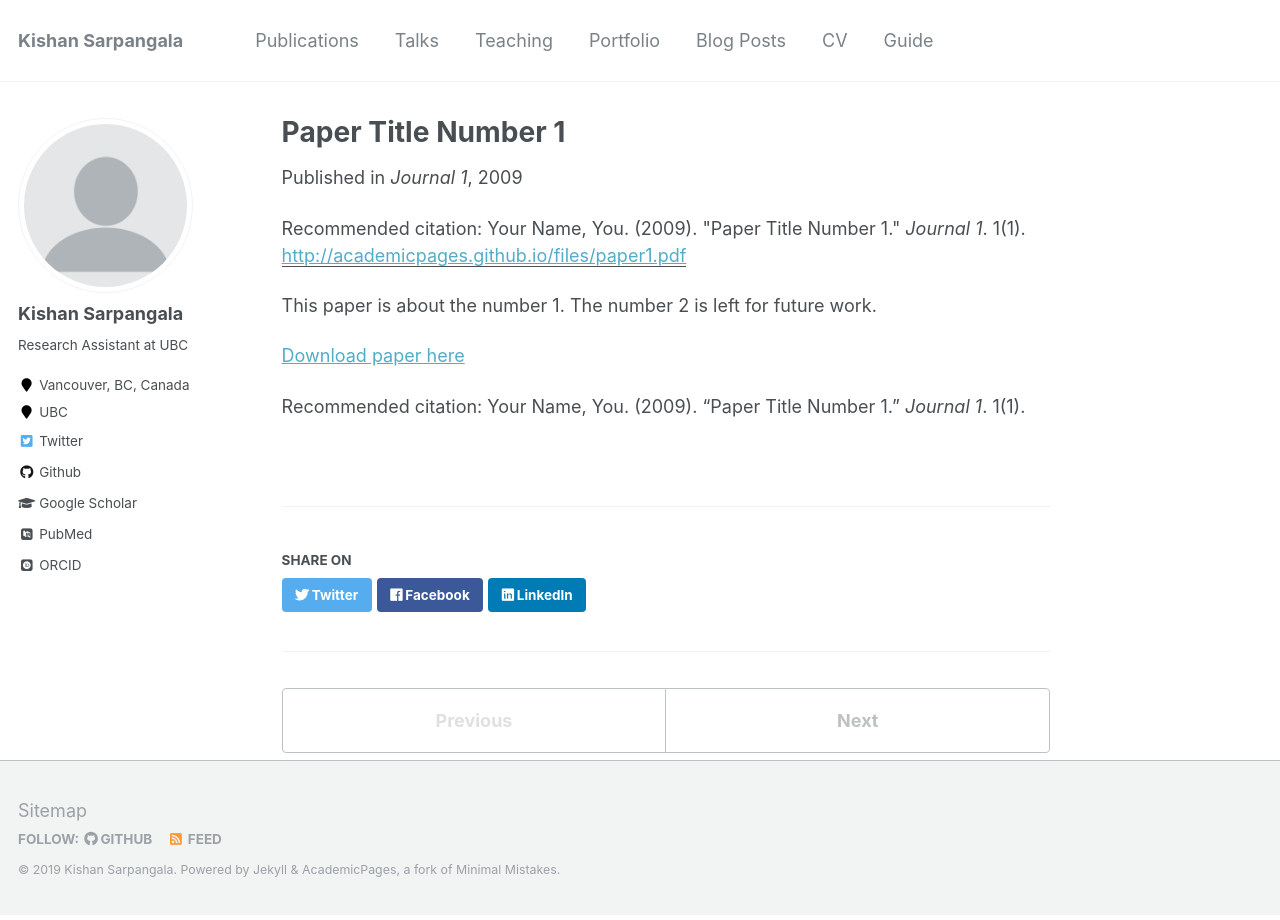
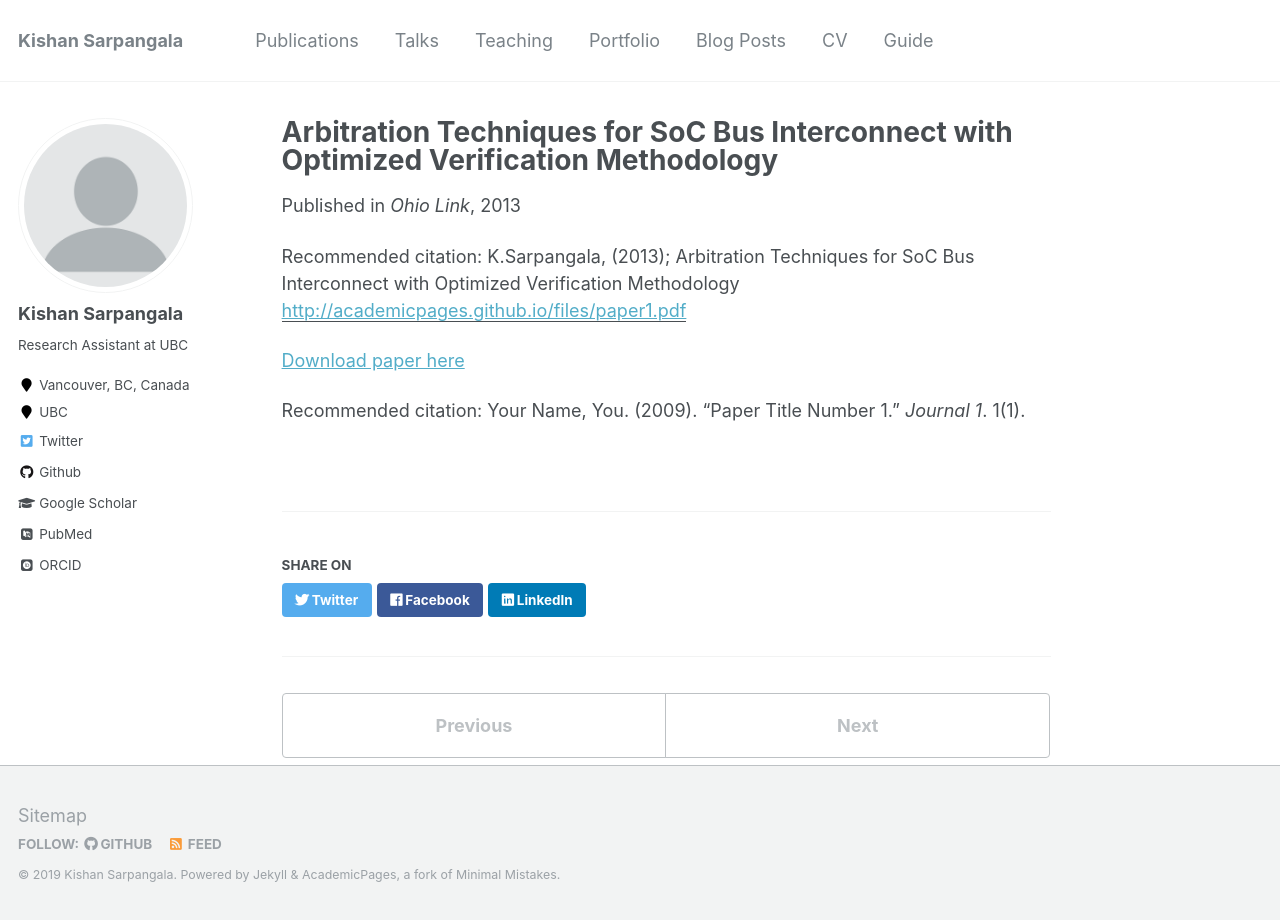
Before and after one commit to ksarpang/ksarpang.github.io, a Jekyll site: the page built from _publications/2009-10-01-paper-title-number-1.md, in a window 1280 px wide. Built offline with Jekyll 4.4.1, drawn with Linux system fonts in a browser that asks for light colours; some web fonts are replaced.

Commit message:
Update 2009-10-01-paper-title-number-1.md

```diff
--- a/_publications/2009-10-01-paper-title-number-1.md
+++ b/_publications/2009-10-01-paper-title-number-1.md
@@ -1,15 +1,14 @@
 ---
-title: "Paper Title Number 1"
+title: "Arbitration Techniques for SoC Bus Interconnect with Optimized Verification Methodology"
 collection: publications
 permalink: /publication/2009-10-01-paper-title-number-1
-excerpt: 'This paper is about the number 1. The number 2 is left for future work.'
-date: 2009-10-01
-venue: 'Journal 1'
+excerpt: 'This thesis is about SoC Bus Interconnect design and verification.'
+date: 2013-12-30
+venue: 'Ohio Link'
 paperurl: 'http://academicpages.github.io/files/paper1.pdf'
-citation: 'Your Name, You. (2009). &quot;Paper Title Number 1.&quot; <i>Journal 1</i>. 1(1).'
+citation: 'K.Sarpangala, (2013); Arbitration Techniques for SoC Bus Interconnect with Optimized Verification Methodology'
 ---
-This paper is about the number 1. The number 2 is left for future work.
 
-[Download paper here](http://academicpages.github.io/files/paper1.pdf)
+[Download paper here](https://etd.ohiolink.edu/!etd.send_file?accession=ucin1384850649&disposition=inline)
 
 Recommended citation: Your Name, You. (2009). "Paper Title Number 1." <i>Journal 1</i>. 1(1).
```
